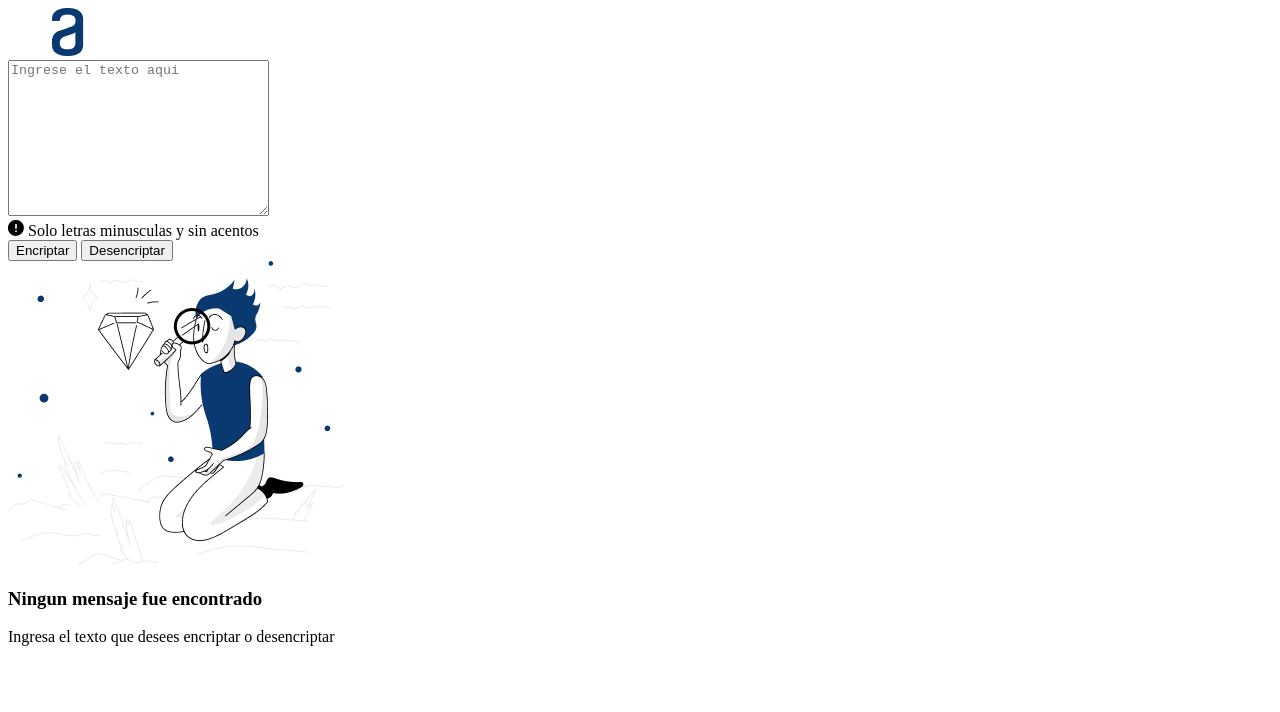
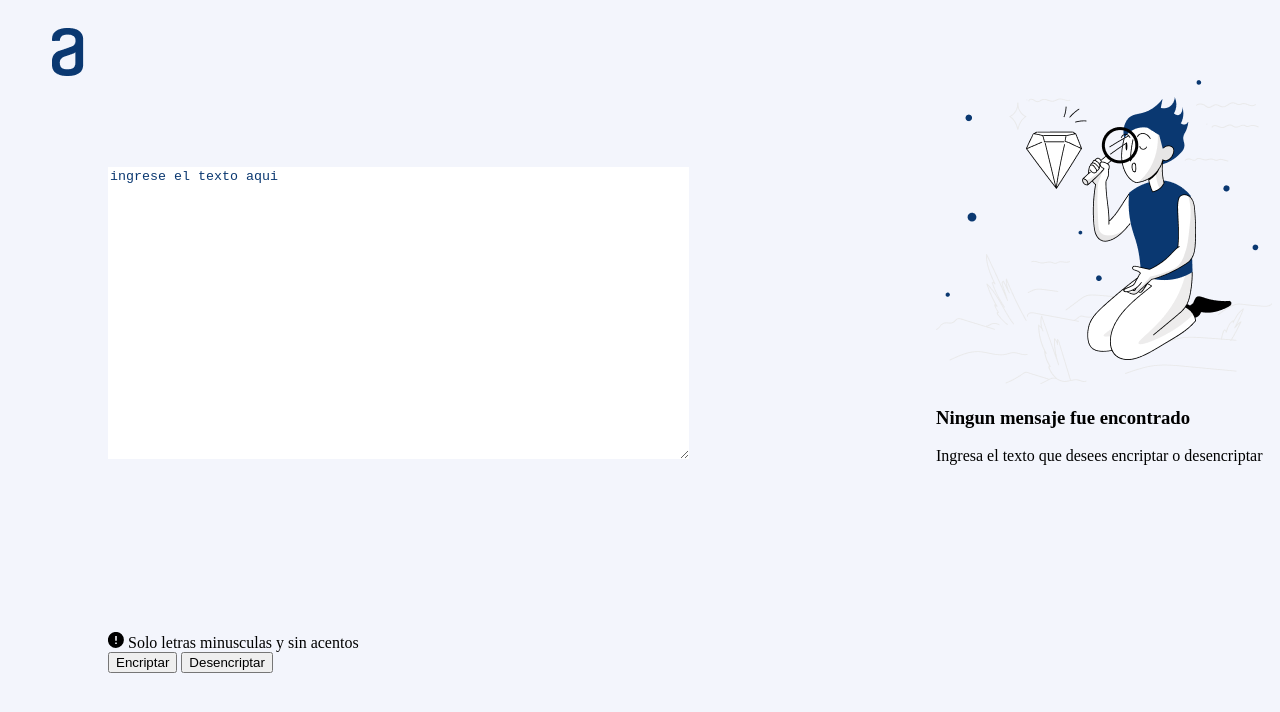
Before and after one commit to mapulgarin2/Encriptador, a plain HTML site: page index.html in a window 1280 px wide. Drawn offline with Linux system fonts and the light colour scheme.

Commit message:
Ss modifica index.html y se comienza con style.css

```diff
--- a/index.html
+++ b/index.html
@@ -16,7 +16,7 @@
         <img class="logo" src="./assets/Logo.png" alt="logo alura">
     </header>
     <main>
-        <form action="">
+        <form class="form">
             <textarea class="text-area" placeholder="Ingrese el texto aqui" cols="30" rows="10" id=""></textarea>
             <div class="btn_container">
                 <div class="alert"><img src="./assets/zondicons--exclamation-solid.svg" alt="icono de alerta"><span> Solo letras minusculas y sin acentos</span>
@@ -25,7 +25,6 @@
                 <input type="submit" class="btn-desencriptar" value="Desencriptar">
             </div>
         </form>
-    </main>
         <aside class="aside">
             <img src="./assets/Muñeco.png" alt="Muñeco" class="aside__muneco">
             <div class="aside__mensaje">
@@ -33,6 +32,7 @@
                 <p class="aside__p">Ingresa el texto que desees encriptar o desencriptar</p>
             </div>
         </aside>
+    </main>
 </body>
 
 </html>
--- a/style.css
+++ b/style.css
@@ -0,0 +1,31 @@
+body{
+    background-color: #f3f5fc;
+}
+main{
+    display: flex;
+    justify-content: space-between;
+    margin-top: 0px;
+
+}
+header img{
+    width: 120px;
+    height: 48px;
+    margin-top: 20px;
+}
+.form{
+    display: flex;
+    flex-direction: column;
+    justify-content: space-around;
+    height: 85dvh;
+   margin-left: 100px;
+
+}
+
+.text-area{
+    width: 577px;
+    height: 288px;
+    border: none;
+    color: #0a3871;
+    text-transform: lowercase;
+}
+::placeholder { color: #0a3871; }
```
Lines whose indentation alone changed are shown as unchanged.
